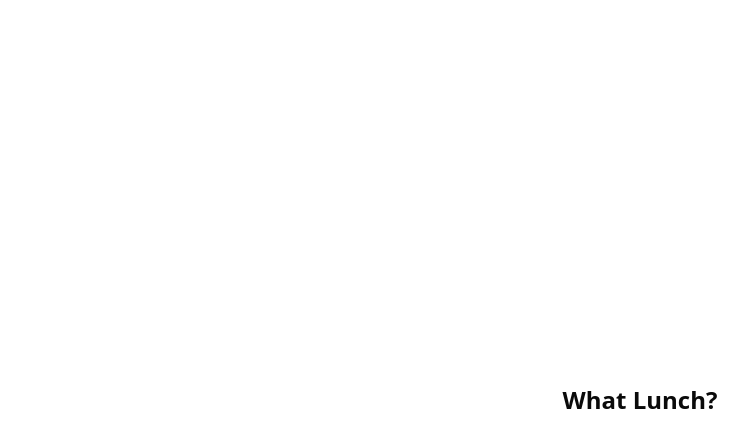
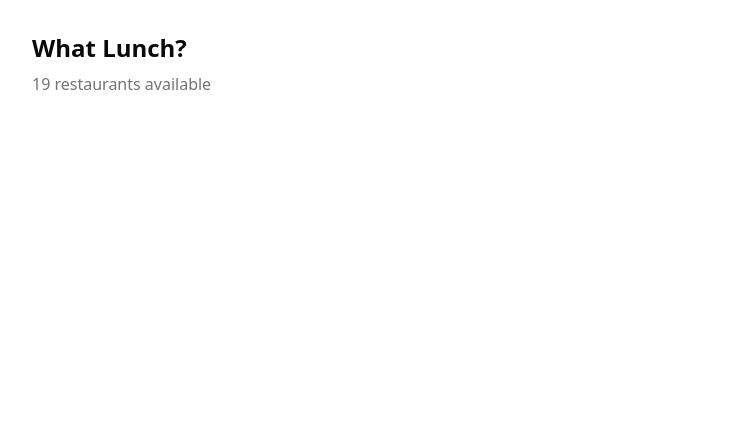
Before and after one commit to diamond520/what-lunch, a Next.js app: page / in a window 1280 px wide. Shown: the top 448 px of the page, without its empty margins (0-748 px from the left). Built offline with nearby package versions, Linux system fonts and the light colour scheme.

Commit message:
feat(01-02): wire app/page.tsx to import DEFAULT_RESTAURANTS
- Import DEFAULT_RESTAURANTS from @/lib/restaurants
- Display restaurant count to confirm import chain works
- Server Component (no 'use client') — static render
- npm run build exits 0, full type chain verified end-to-end

```diff
--- a/src/app/page.tsx
+++ b/src/app/page.tsx
@@ -1,7 +1,13 @@
-export default function Home() {
+// app/page.tsx
+import { DEFAULT_RESTAURANTS } from '@/lib/restaurants'
+
+export default function HomePage() {
   return (
-    <main className="flex min-h-screen items-center justify-center">
+    <main className="p-8">
       <h1 className="text-2xl font-bold">What Lunch?</h1>
+      <p className="text-muted-foreground mt-2">
+        {DEFAULT_RESTAURANTS.length} restaurants available
+      </p>
     </main>
-  );
+  )
 }
```
